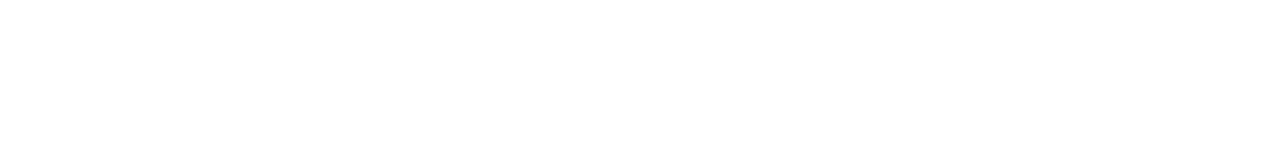
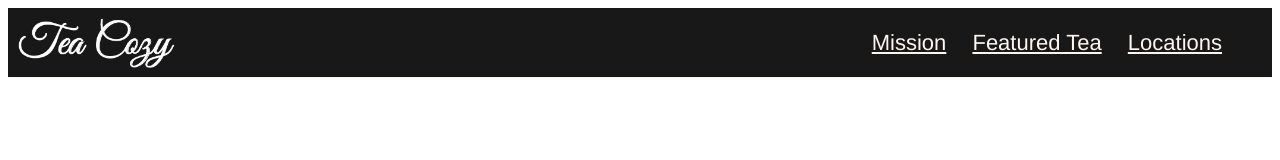
Before and after one commit to ashrafstakala/teacozy, a plain HTML site: page index.html in a window 1280 px wide. Drawn offline with Linux system fonts and the light colour scheme.

Commit message:
header html and css added

```diff
--- a/index.html
+++ b/index.html
@@ -3,8 +3,17 @@
   <head>
     <meta charset="utf-8">
     <title>Tea Cozy</title>
+    <link href="./resources/css/style.css" type="text/css" rel="stylesheet">
   </head>
   <body>
-
+    <!-- Header Section -->
+    <header>
+      <img class="logo" src="./resources/images/logo.png">
+      <nav>
+        <span><a href="#">Mission</a></span>
+        <span><a href="#">Featured Tea</a></span>
+        <span><a href="#">Locations</a></span>
+      </nav>
+    </header>
   </body>
 </html>
--- a/resources/css/style.css
+++ b/resources/css/style.css
@@ -0,0 +1,30 @@
+header {
+  background-color: black;
+  border-bottom: 1px solid seashell;
+  height: 69px;
+  display: flex;
+  align-items: center;
+  font-family: Helvetica;
+  font-size: 22px;
+  color: seashell;
+  opacity: 0.9;
+  width: 100%;
+}
+.logo {
+  height: 50px;
+  margin-left: 10px;
+}
+nav span {
+  display: inline-block;
+  padding: 20px 10px;
+}
+header nav {
+  padding: 40px;
+}
+a {
+  color: seashell;
+}
+nav {
+  text-align: right;
+  flex-grow: 1;
+}
```
